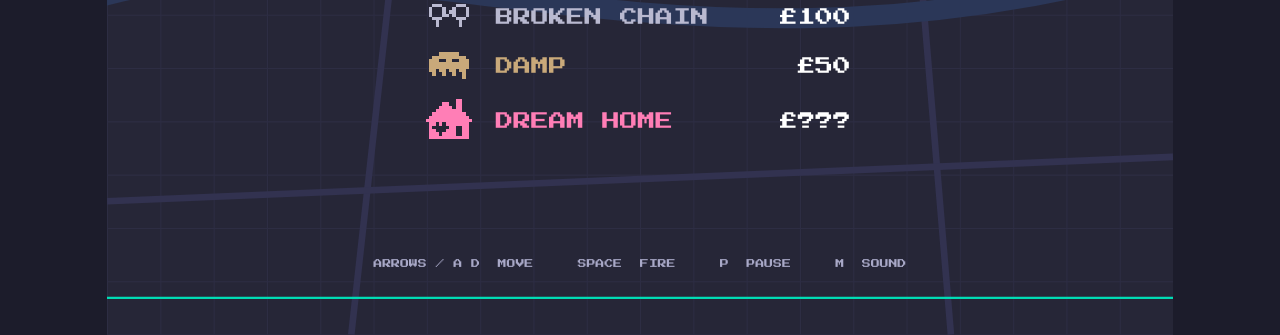
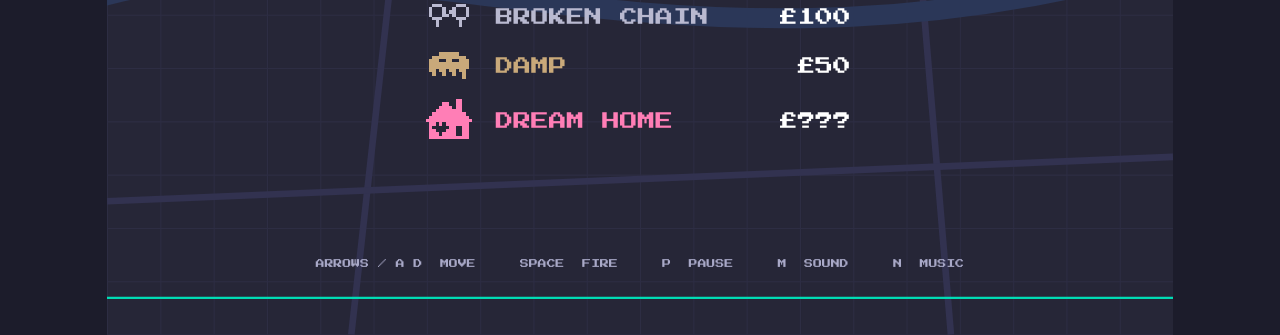
Before and after one commit to lagom1985/rightmove-space-invaders, a website with bundled scripts: page index.html in a window 1280 px wide. Shown: the part 465-800 px from the top of the page. Built offline with nearby package versions, Linux system fonts and the light colour scheme.

Commit message:
feat(rightmove-invaders-sound): n toggles music: hud, announcement, persistence
- Acceptance tests: N turns just the music off; The game remembers that the music was off;
  With the music off, effects still play; Unmuting brings the music back only if it was on;
  N switches the music off on the title / pause / game over screen; Music still starts on when saved settings are unavailable
- Unit properties: strict saved-settings parsing for sound and music, blocked storage, save round trip
- Refactoring: L1+L2 (one toggleSetting for M and N; per-setting announcements and saved-on-toggle lookup)
- README controls table gains M and N; source table gains events.js, sound.js, synth.js
- No sound.js / synth.js header-contract change

Co-Authored-By: Claude Sonnet 5.5 <noreply@anthropic.com>
Step-Id: 07-01
Task-Id: rightmove-invaders-sound

```diff
--- a/index.html
+++ b/index.html
@@ -21,6 +21,7 @@
     <dt>Best deposit</dt><dd data-hud="best">£0</dd>
     <dt>Homes left</dt><dd data-hud="homes">3</dd>
     <dt>Sound</dt><dd data-hud="sound">On</dd>
+    <dt>Music</dt><dd data-hud="music">On</dd>
   </dl>
   <p role="status" aria-live="polite" data-hud="announcement"></p>
 </section>
--- a/src/game.js
+++ b/src/game.js
@@ -21,7 +21,7 @@ const SHOT_SPEED = 720, LIVES = 3, MAX_PARTICLES = 2000;
 
 // The whole game state. The renderer and the status mirror read it; only this module writes it.
 // state: 'title' | 'play' | 'dead' (respawning) | 'clear' (wave banner) | 'over'
-// settings: the player's sound choices, loaded by main.js (applySettings) and flipped by M.
+// settings: the player's sound and music choices, loaded by main.js (applySettings) and flipped by M and N.
 export const g = {
   state: 'title', paused: false, t: 0, settings: { sound: true, music: true },
   score: 0, best: loadBest(), newBest: false, lives: LIVES, level: 0,
@@ -54,12 +54,14 @@ export function handlePresses(pressed) {
   if (g.state === 'title' && (pressed.has('Enter') || pressed.has('Space'))) startGame();
   else if (g.state === 'over' && g.overT > 0.6 && pressed.has('Enter')) startGame();
   else if (isPausable() && (pressed.has('KeyP') || pressed.has('Escape'))) setPaused(!g.paused);
-  if (pressed.has('KeyM')) toggleSound();   // on every screen, and never touches the game itself
+  // M and N work on every screen, and never touch the game itself.
+  if (pressed.has('KeyM')) toggleSetting('sound', GameEvent.SOUND_TOGGLED);
+  if (pressed.has('KeyN')) toggleSetting('music', GameEvent.MUSIC_TOGGLED);
 }
 
-function toggleSound() {
-  g.settings.sound = !g.settings.sound;
-  emit(GameEvent.SOUND_TOGGLED, { on: g.settings.sound });
+function toggleSetting(name, event) {
+  g.settings[name] = !g.settings[name];
+  emit(event, { on: g.settings[name] });
 }
 
 export function pause() {
--- a/src/main.js
+++ b/src/main.js
@@ -26,9 +26,12 @@ addEventListener('keydown', () => synth.unlock());
 window.makeTheRightMove = Object.freeze({ audio: synth.diagnostics });
 
 // A toggle is saved as it is taken, so the choice is there on the next visit.
+const SAVED_WHEN_TOGGLED = { [GameEvent.SOUND_TOGGLED]: 'sound', [GameEvent.MUSIC_TOGGLED]: 'music' };
+
 function playSounds() {
   for (const event of takeEvents()) {
-    if (event.type === GameEvent.SOUND_TOGGLED) saveSetting('sound', event.on);
+    const setting = SAVED_WHEN_TOGGLED[event.type];
+    if (setting) saveSetting(setting, event.on);
     for (const cue of director.handle(event)) synth.perform(cue);
   }
 }
--- a/src/render.js
+++ b/src/render.js
@@ -4,6 +4,7 @@ import { SW, SH, BRICK, WINDOW } from './shields.js';
 import { g, invaderX, invaderY, IW, SHOT_W, SHOT_H } from './game.js';
 
 const FONT = '"Press Start 2P", ui-monospace, monospace';
+const OFF_LABELS = { sound: 'Sound off', music: 'Music off' };   // HUD indicators, stacked upwards from the bottom right
 
 // Pixel art -> a tiny canvas at one canvas pixel per art pixel, scaled up when drawn.
 function sprite(rows, color) {
@@ -116,7 +117,8 @@ export function createRenderer(canvas) {
     text('Deposit saved', 24, 28, 8, COLORS.dim); text(pounds(g.score), 24, 52, 16, COLORS.text);
     text('Property ladder', W / 2, 28, 8, COLORS.dim, 'center'); text(ladderName(g.level), W / 2, 52, 16, COLORS.green, 'center');
     text('Best', W - 24, 28, 8, COLORS.dim, 'right'); text(pounds(Math.max(g.best, g.score)), W - 24, 52, 16, COLORS.text, 'right');
-    if (!g.settings.sound) text('Sound off', W - 24, H - 14, 8, COLORS.dim, 'right');
+    const switchedOff = Object.keys(OFF_LABELS).filter(name => !g.settings[name]);
+    switchedOff.forEach((name, i) => text(OFF_LABELS[name], W - 24, H - 14 - i * 16, 8, COLORS.dim, 'right'));
   }
 
   function drawTitle() {
@@ -132,7 +134,7 @@ export function createRenderer(canvas) {
     blit(dream, 290 + IW / 2 - dream.width * PX / 2, 508);
     text('Dream home', 350, 536, 16, COLORS.dream); text('£???', 670, 536, 16, COLORS.text, 'right');
     if (blink()) text('Press Enter to start', W / 2, 620, 16, COLORS.green, 'center');
-    text('Arrows / A D  move     Space  fire     P  pause     M  sound', W / 2, 660, 8, COLORS.dim, 'center');
+    text('Arrows / A D  move     Space  fire     P  pause     M  sound     N  music', W / 2, 660, 8, COLORS.dim, 'center');
   }
 
   function drawGameOver() {
--- a/src/status.js
+++ b/src/status.js
@@ -1,4 +1,9 @@
 import { ladderName, pounds } from './theme.js';
+
+const SETTING_MESSAGES = {
+  sound: { on: 'Sound on.', off: 'Sound off. Press M to turn it on.' },
+  music: { on: 'Music on.', off: 'Music off. Press N to turn it on.' },
+};
 
 // Mirrors the canvas HUD and big moments into the DOM, so screen readers (and tests, which
 // can't read pixels) can follow the game. Only writes to the DOM when something changed.
@@ -6,7 +11,7 @@ export function createStatus(root) {
   const fields = {};
   for (const el of root.querySelectorAll('[data-hud]')) fields[el.dataset.hud] = el;
   const shown = {};
-  let last = { state: null, paused: false, sound: null };
+  let last = { state: null, paused: false, settings: null };
 
   function set(name, value) {
     if (shown[name] === value) return;
@@ -29,10 +34,12 @@ export function createStatus(root) {
     }
   }
 
-  // Only a change is announced: the setting loaded at page load is shown but not spoken.
-  function soundAnnouncement(g) {
-    if (last.sound === null || g.settings.sound === last.sound) return '';
-    return g.settings.sound ? 'Sound on.' : 'Sound off. Press M to turn it on.';
+  // Only a change is announced: the settings loaded at page load are shown but not spoken.
+  function settingAnnouncements(g) {
+    if (!last.settings) return [];
+    return Object.keys(SETTING_MESSAGES)
+      .filter(name => g.settings[name] !== last.settings[name])
+      .map(name => SETTING_MESSAGES[name][g.settings[name] ? 'on' : 'off']);
   }
 
   return function sync(g) {
@@ -41,9 +48,10 @@ export function createStatus(root) {
     set('best', pounds(Math.max(g.best, g.score)));
     set('homes', String(g.lives));
     set('sound', g.settings.sound ? 'On' : 'Off');
+    set('music', g.settings.music ? 'On' : 'Off');
     const changed = g.state !== last.state || g.paused !== last.paused;
-    const message = [changed ? announcement(g) : '', soundAnnouncement(g)].filter(Boolean).join(' ');
+    const message = [changed ? announcement(g) : '', ...settingAnnouncements(g)].filter(Boolean).join(' ');
     if (message) set('announcement', message);
-    last = { state: g.state, paused: g.paused, sound: g.settings.sound };
+    last = { state: g.state, paused: g.paused, settings: { ...g.settings } };
   };
 }
```
Also changed, not shown: tests/unit/settings-parse.spec.js (added, +62 -0 lines), README.md, 1 other file.
